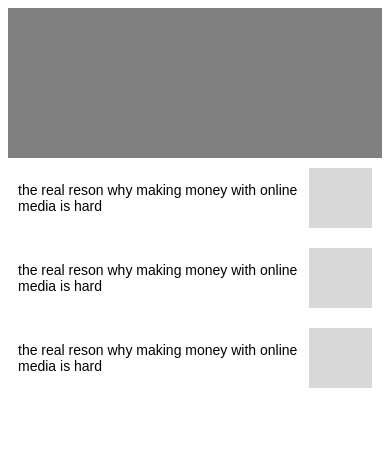
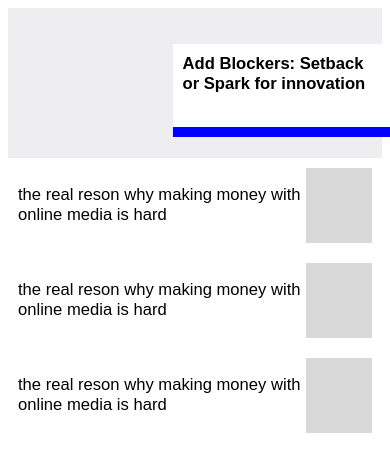
Before and after one commit to vedadeepta/vanilla-UI-practice, a website with bundled scripts: page src/index.html in a window 390 px wide. Built offline with nearby package versions, Linux system fonts and the light colour scheme.

Commit message:
color changed to those of design

```diff
--- a/src/css/layout.css
+++ b/src/css/layout.css
@@ -83,7 +83,6 @@
 
 body {
   box-sizing: border-box;
-  font-size: 14px;
   font-family: "Raleway", sans-serif;
   -webkit-font-smoothing: antialiased;
   -moz-osx-font-smoothing: grayscale;
@@ -98,11 +97,11 @@ h1, h2, h3, {
 /* specific */
 .img-container {
   width: 300px;
-	height: 454px;
+  height: 454px;
 }
 .out-of-flow {
+  background-color: #d8d8d8;
   height: 454px;
-  background: black;
 	position: absolute;
 	top: -20%;
 }
@@ -110,7 +109,7 @@ h1, h2, h3, {
 .header {
 	width: 100%;
 	height: 150;
-	background-color: grey;
+	background-color: #eeedef;
 }
 
 .news-container {
@@ -127,8 +126,8 @@ h1, h2, h3, {
 }
 
 .small-img {
-  width: 80px;
-  height: 60px;
+  width: 100px;
+  height: 75px;
   background-color: #d8d8d8;
 }
 
@@ -138,15 +137,19 @@ h1, h2, h3, {
 
 .hot-news {
   width: 200px;
-  height: 60px;
+  height: 63px;
 	padding: 10px;
   background-color: #ffffff;
   position: absolute;
-  top: 35px;
-  left: 50%;
+  top: -12%;
+  left: 28%;
   border-bottom: 10px solid blue;
+  cursor: pointer;
 }
-
+.hot-news > h4 {
+  -webkit-margin-before: 0;
+  -webkit-margin-after: 0;
+}
 /* FOR i-PAD */
 @media screen and (max-width: 770px) {
   .columns, .column {
@@ -165,13 +168,13 @@ h1, h2, h3, {
   	flex-direction: row;
   }
   .hot-news {
-    top: 390px;
-    left: 0%;
+    top: 67%;
+    left: 2%;
   }
 }
 
 /* for mobile devices*/
-@media screen and (max-width: 417px) {
+@media screen and (max-width: 520px) {
 	.img-container {
 		display: none;
 	}
@@ -193,6 +196,10 @@ h1, h2, h3, {
   .news-row {
   	margin-left: 0;
   }
+  .hot-news {
+    top: -40%;
+    left: 44%;
+  }
 }
 
 html {
--- a/src/css/modal.css
+++ b/src/css/modal.css
@@ -58,3 +58,9 @@
     width: 332px;
   }
 }
+
+@media screen and (max-width: 520px) {
+  .modal {
+    width: 286px;
+  }
+}
--- a/src/index.html
+++ b/src/index.html
@@ -14,11 +14,11 @@
 		<div class="container">
 			<div class="row">
 				<div class="five img-container out-of-flow">
-					<div class="hot-news" id="modal-button">
-						<h4>Add Blockers: Setback or Spark for innovation</h4>
-					</div>
 				</div>
 				<div class="five img-container">
+				</div>
+				<div class="hot-news" id="modal-button">
+					<h4>Add Blockers: Setback or Spark for innovation</h4>
 				</div>
 
 				<div class="seven news-container">
@@ -59,6 +59,7 @@
 			    <p>
 						This rough downturn could be the spark the industry needs to disrupt the old paradigms and create innovative ads for a new digital landscape.
 			    </p>
+			    <h4>Continue reading ....</h4>
 		  	</div>
 		  </div>
 		</div>
```
